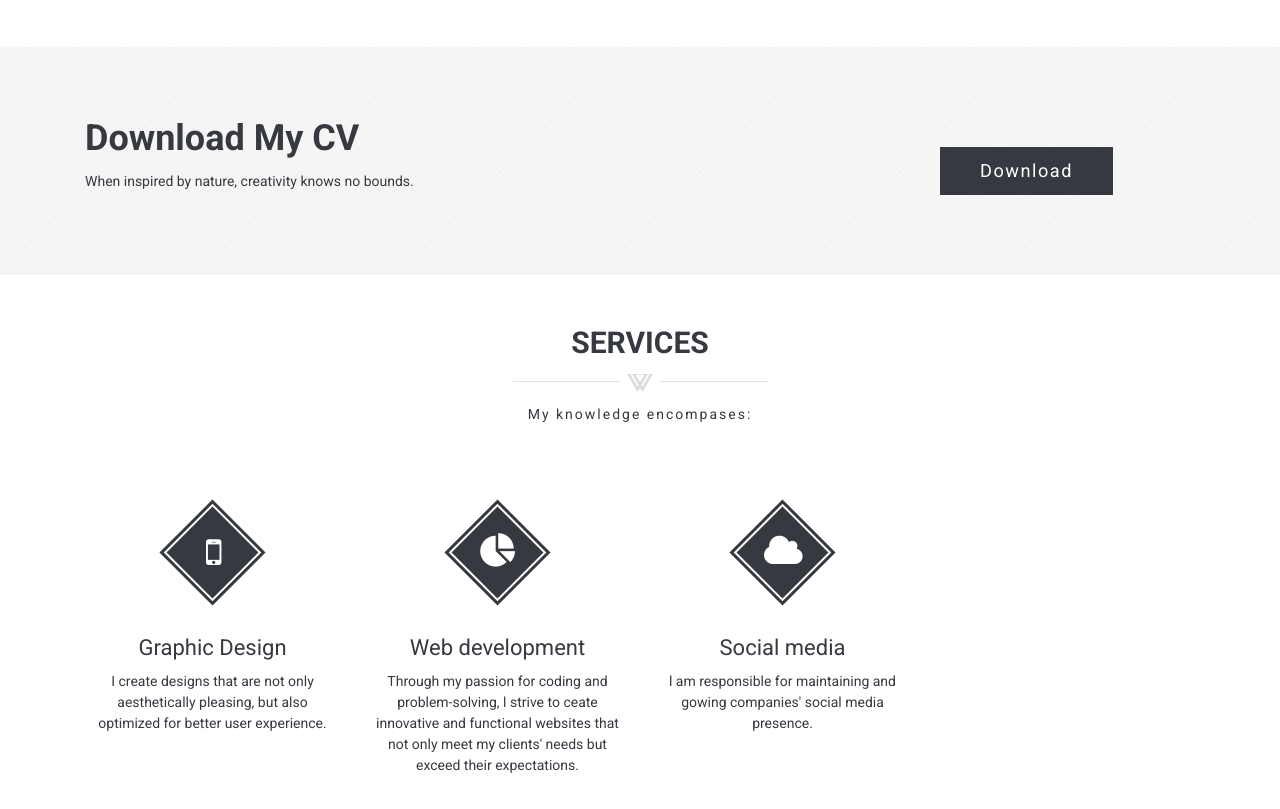
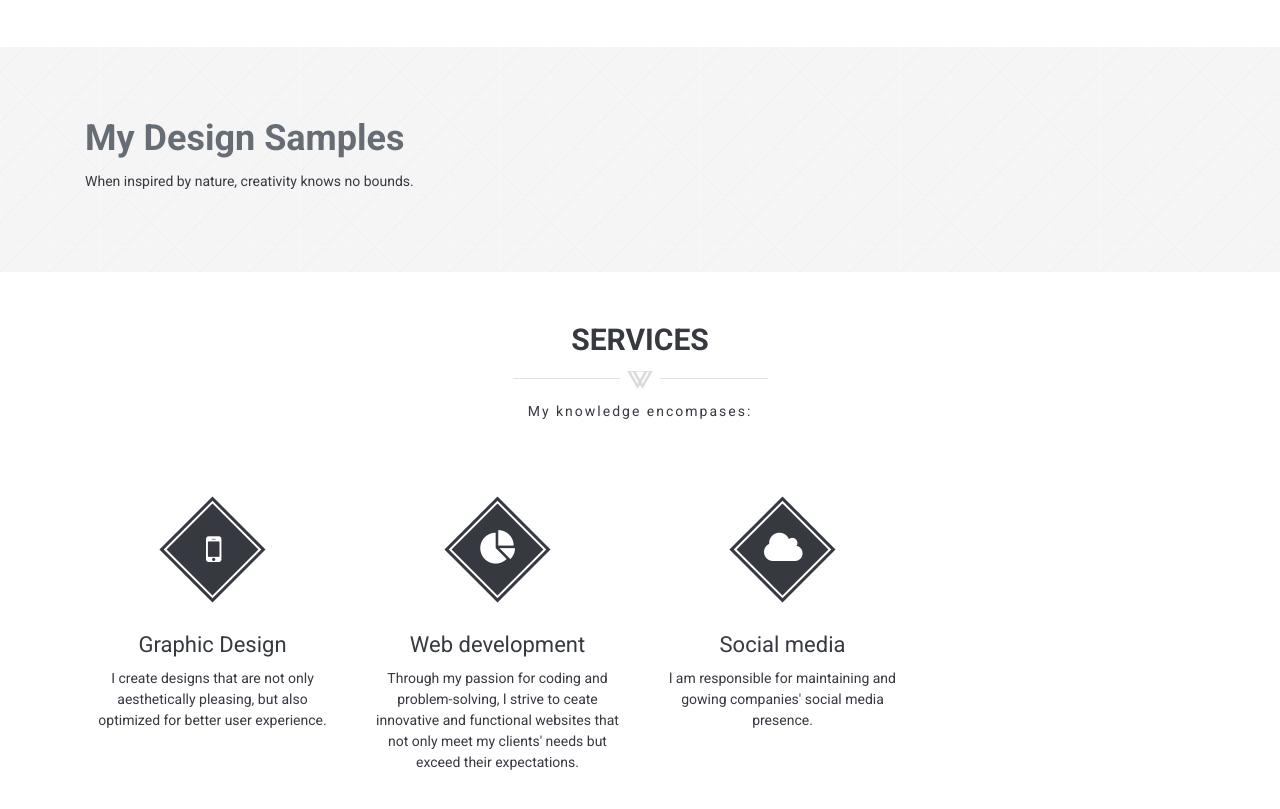
Before and after one commit to peekayofficial/Percival-Portfolio, a plain HTML site: page index.html in a window 1280 px wide. Shown: the part 1600-2409 px from the top of the page. Drawn offline with nearby package versions, Linux system fonts and the light colour scheme.

Commit message:
vital changes

```diff
--- a/index.html
+++ b/index.html
@@ -277,15 +277,16 @@
                 	<div class="row">
 
                     	<div class="col-md-9">
-                        	<h1>Download My CV</h1>
+
+                        	<h1><a href="#portfolio-section">My Design Samples</a></h1>
                             <p>When inspired by nature, creativity knows no bounds.</p>
                         </div>
 
-                        <div class="col-md-3">
+                        <!--<div class="col-md-3">
                         	<div class="cta-btn wow bounceInRight" data-wow-delay="0.4s">
                         <a class="btn btn-default btn-lg" href="docs/pk.pdf" target="_blank" role="button">Download</a>
                         	</div>
-                        </div>
+                        </div>-->
 
                     </div> <!-- /.row -->
                 </div> <!-- /.container -->
```
Also changed, not shown: 2 other files.
